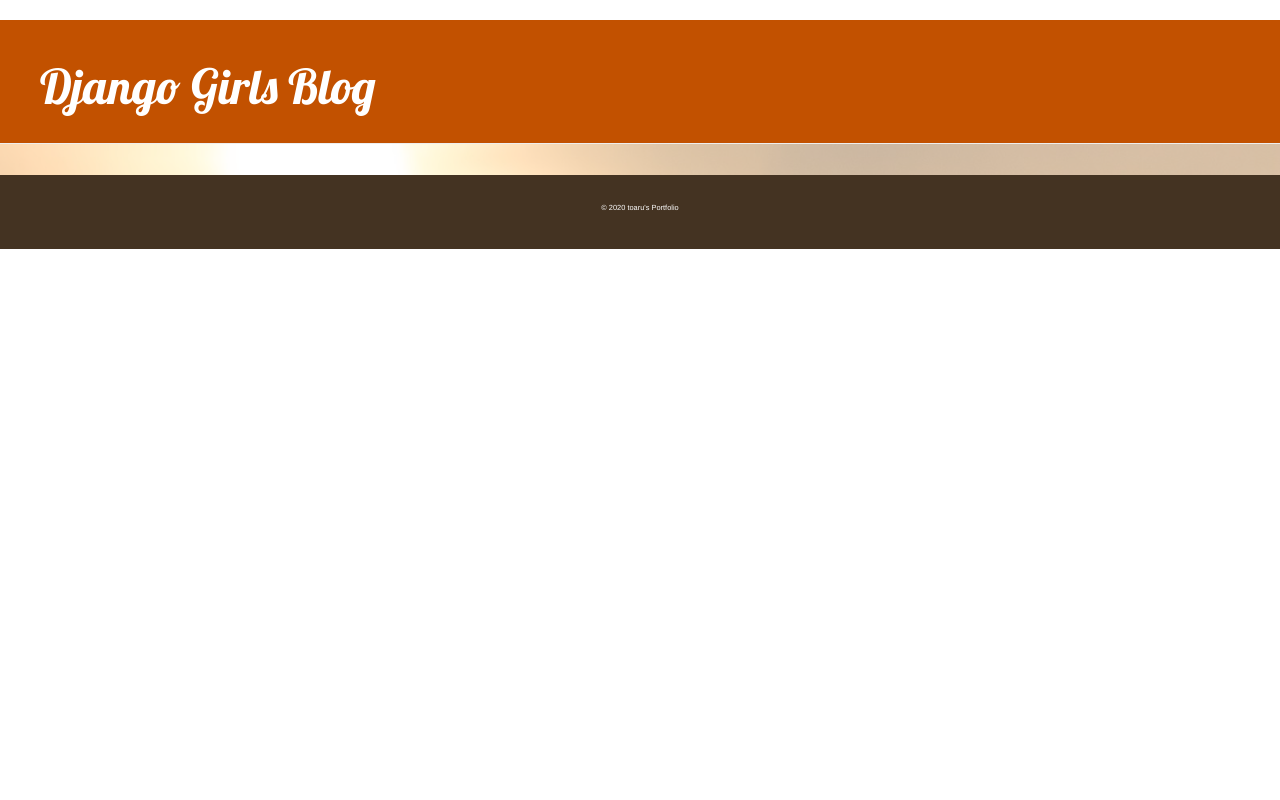
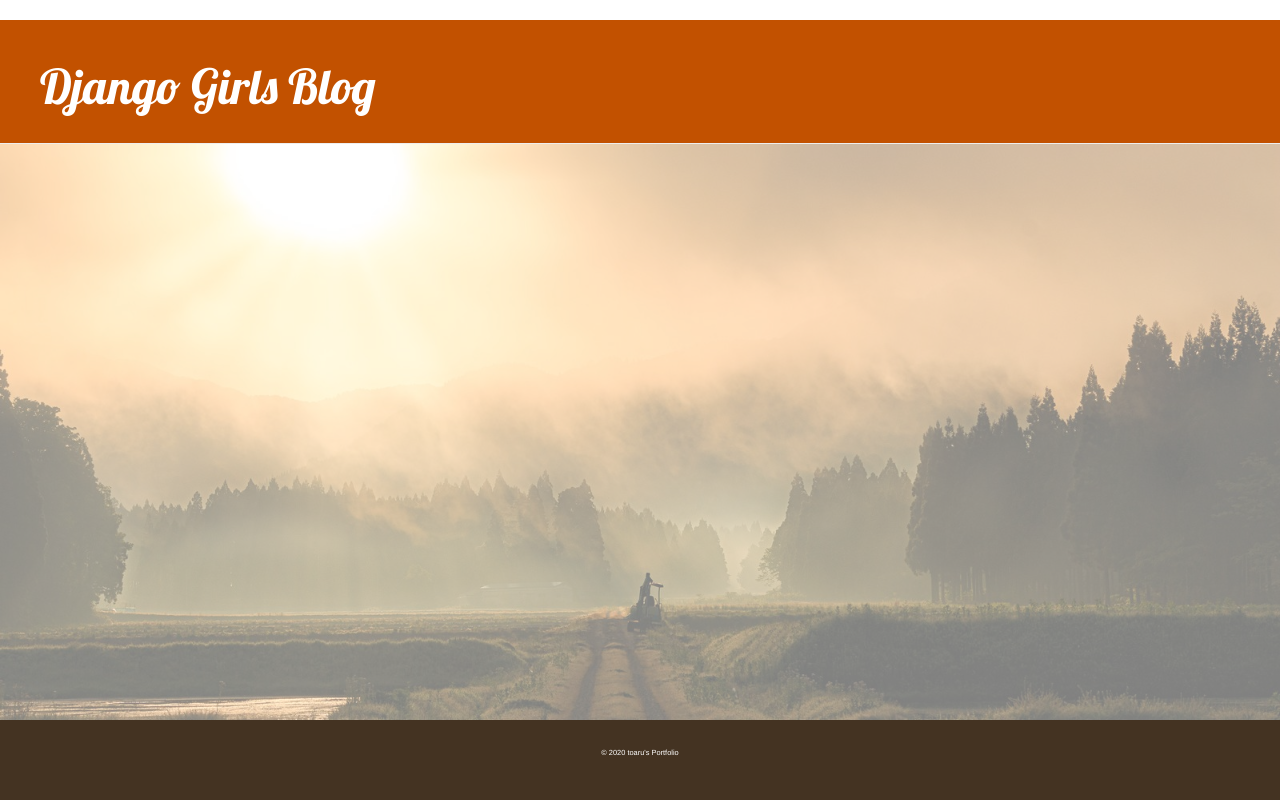
Before and after one commit to Prototypeyy9130/My-First-Blog, a Django app: page / in a window 1280 px wide. Run offline with Django 3.2, Linux system fonts and the light colour scheme; data that the repository does not hold is empty; some libraries are stand-ins or nearby versions.

Commit message:
Added background-image.

```diff
--- a/blog/static/css/blog.css
+++ b/blog/static/css/blog.css
@@ -2,6 +2,7 @@
     display:flex;
     flex-direction:column;
     width:100%;
+    min-height:100vh;
 }
 .page-header {
     background-color: #C25100;
@@ -24,6 +25,7 @@
     background-color: rgba(255, 255, 255, .5);
     background-blend-mode: soft-light;
     background-size: cover;
+    flex:1;
 }
 
 h1, h2, h3, h4 {
@@ -63,6 +65,7 @@
     text-align:center;
     padding:26px;
     bottom:0;
+    height:80px;
 }
 .footer p{
     color:#fff;
```
